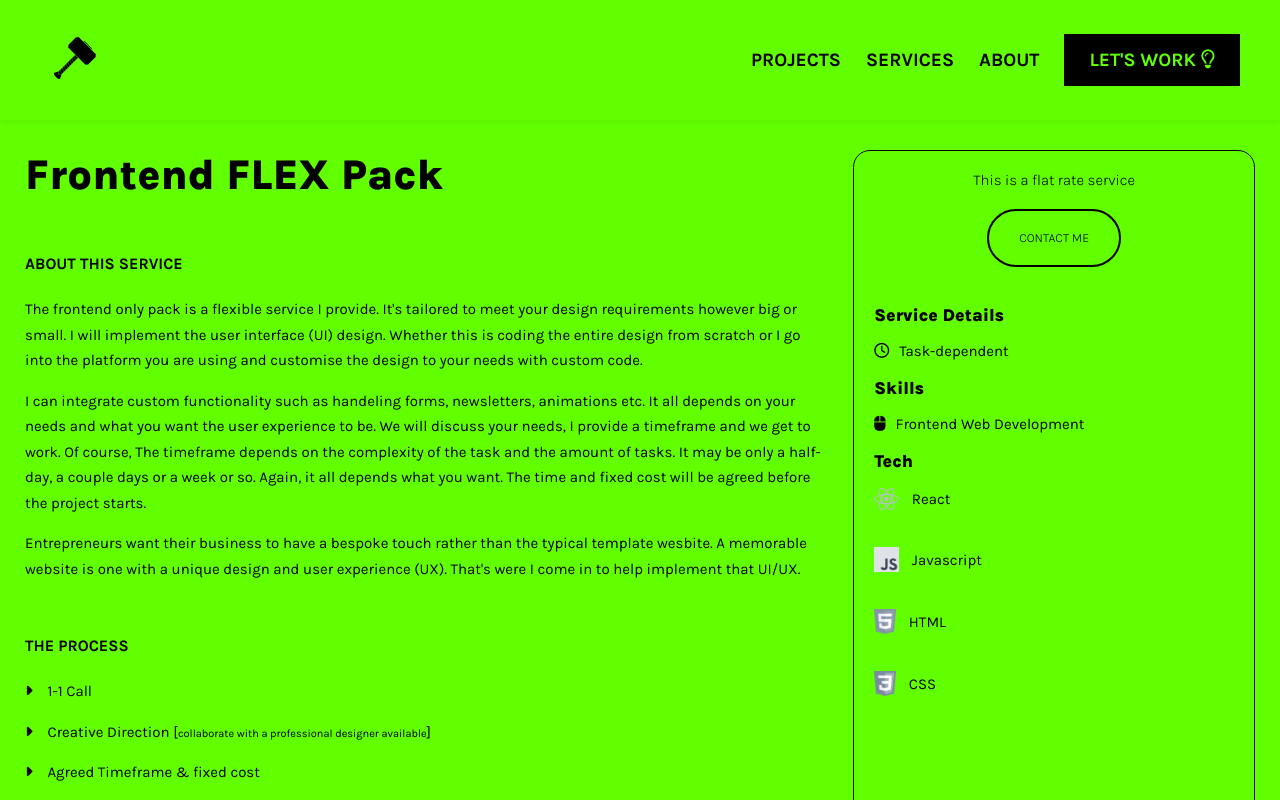
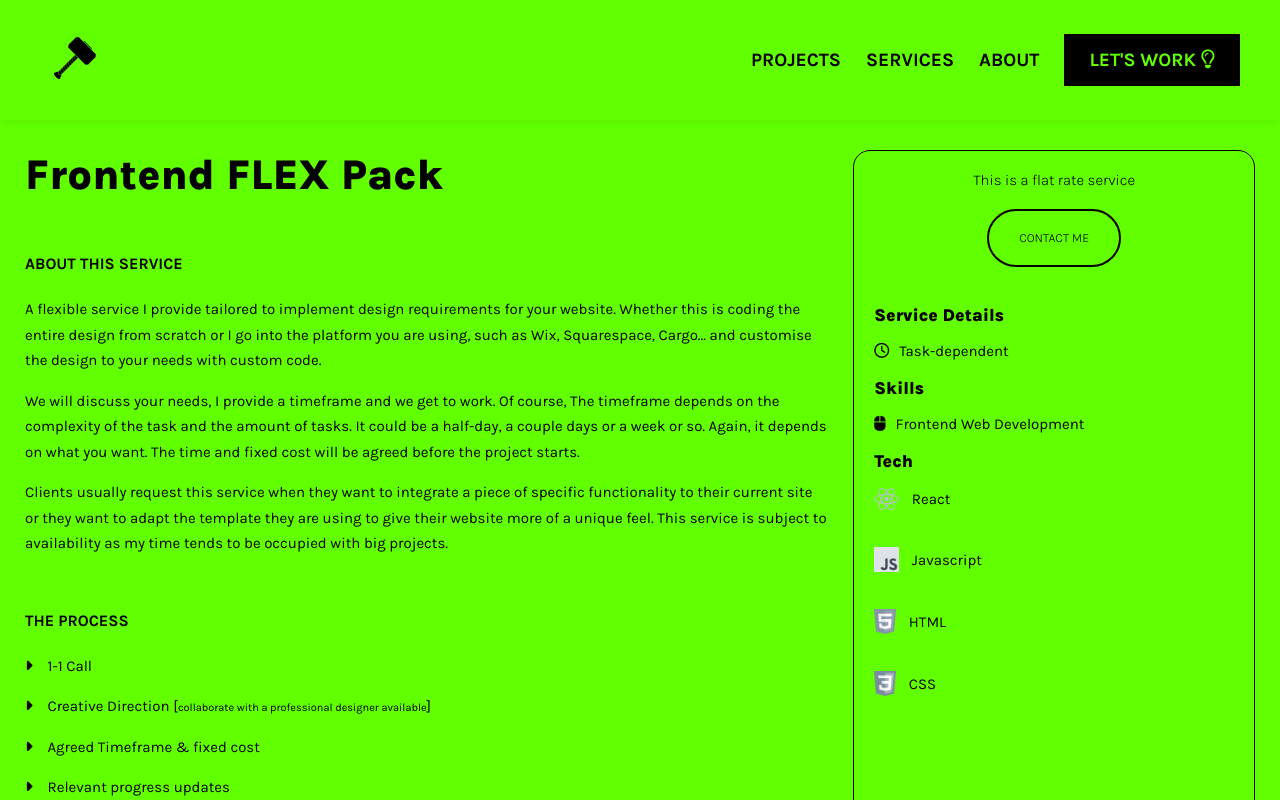
Before and after one commit to fabio-miguel/V1, a React (Create React App) app: page /frontend in a window 1280 px wide. Shown: the top 800 px of the page. Built offline with nearby package versions, Linux system fonts and the light colour scheme.

Commit message:
Fixed footer img overlap & updated services desc

```diff
--- a/src/Pages/FrontendService.jsx
+++ b/src/Pages/FrontendService.jsx
@@ -21,30 +21,29 @@ const FrontendService = () => {
               <div className="frontend-pack-description">
                 <h4>ABOUT THIS SERVICE</h4>
                 <p>
-                  The frontend only pack is a flexible service I provide. It's
-                  tailored to meet your design requirements however big or
-                  small. I will implement the user interface (UI) design.
-                  Whether this is coding the entire design from scratch or I go
-                  into the platform you are using and customise the design to
-                  your needs with custom code.
+                  A flexible service I provide tailored to implement design
+                  requirements for your website. Whether this is coding the
+                  entire design from scratch or I go into the platform you are
+                  using, such as Wix, Squarespace, Cargo... and customise the
+                  design to your needs with custom code.
                 </p>
 
                 <p>
-                  I can integrate custom functionality such as handeling forms,
-                  newsletters, animations etc. It all depends on your needs and
-                  what you want the user experience to be. We will discuss your
-                  needs, I provide a timeframe and we get to work. Of course,
-                  The timeframe depends on the complexity of the task and the
-                  amount of tasks. It may be only a half-day, a couple days or a
-                  week or so. Again, it all depends what you want. The time and
-                  fixed cost will be agreed before the project starts.
+                  We will discuss your needs, I provide a timeframe and we get
+                  to work. Of course, The timeframe depends on the complexity of
+                  the task and the amount of tasks. It could be a half-day, a
+                  couple days or a week or so. Again, it depends on what you
+                  want. The time and fixed cost will be agreed before the
+                  project starts.
                 </p>
 
                 <p>
-                  Entrepreneurs want their business to have a bespoke touch
-                  rather than the typical template wesbite. A memorable website
-                  is one with a unique design and user experience (UX). That's
-                  were I come in to help implement that UI/UX.
+                  Clients usually request this service when they want to
+                  integrate a piece of specific functionality to their current
+                  site or they want to adapt the template they are using to give
+                  their website more of a unique feel. This service is subject
+                  to availability as my time tends to be occupied with big
+                  projects.
                 </p>
 
                 <h4>THE PROCESS</h4>
@@ -66,8 +65,8 @@ const FrontendService = () => {
                     fixed cost
                   </li>
                   <li>
-                    <i class="fa-solid fa-caret-right"></i>Regular & relevant
-                    progress updates
+                    <i class="fa-solid fa-caret-right"></i>Relevant progress
+                    updates
                   </li>
                   <li>
                     <i class="fa-solid fa-caret-right"></i>Completion & handover
--- a/src/css/styles.css
+++ b/src/css/styles.css
@@ -838,6 +838,16 @@ nav .navbar-links li:last-child a i {
   padding: 0.2rem;
   border: 5px solid black;
   text-transform: uppercase;
+  transition: 0.3s ease-in;
+}
+@media screen and (max-width: 830px) {
+  .call-to-action__content h2 {
+    font-size: 2rem;
+  }
+}
+.call-to-action__content h2:hover {
+  background-color: black;
+  color: #61ff00;
 }
 .call-to-action__content .description {
   display: flex;
@@ -897,17 +907,6 @@ nav .navbar-links li:last-child a i {
   color: black;
 }
 
-.services-gif-icon {
-  width: 30rem;
-  border: 5px solid black;
-  border-radius: 100%;
-}
-@media screen and (max-width: 769px) {
-  .services-gif-icon {
-    width: 10rem;
-  }
-}
-
 .footer {
   height: 5rem;
   display: flex;
@@ -944,7 +943,7 @@ nav .navbar-links li:last-child a i {
 .footer-content p {
   margin: 0;
 }
-@media screen and (max-width: 768px) {
+@media screen and (max-width: 1250px) {
   .footer-content p {
     display: none;
   }
--- a/src/styles/FooterStyles/_footer.scss
+++ b/src/styles/FooterStyles/_footer.scss
@@ -34,7 +34,7 @@
 
   p {
     margin: 0;
-    @media screen and (max-width: 768px) {
+    @media screen and (max-width: 1250px) {
       display: none;
     }
     span {
```
Also changed, not shown: src/styles/ContactStyles/_contact.scss (+16 -8 lines), 1 other file (tests, documents, lock files or other folders).
